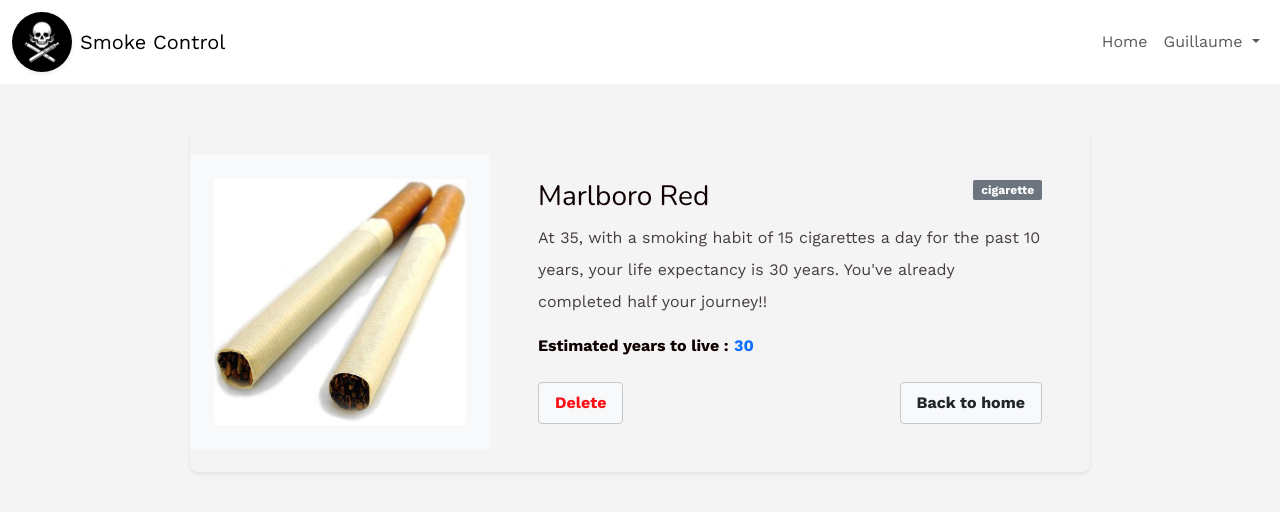
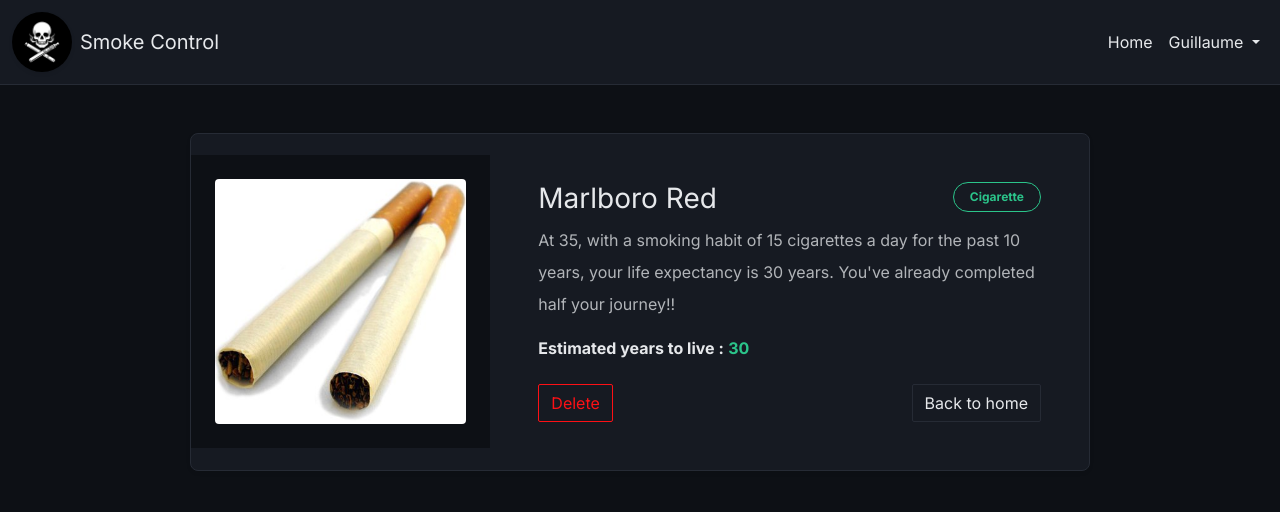
Before and after one commit to Raphaelsanchez59/smoke-control, a Rails app: page /smoker_profiles/1 in a window 1280 px wide. Shown: the top 512 px of the page. Run offline with Rails 7, Linux system fonts and the light colour scheme; a user stored in the database is signed in; data comes from the database, SQL or seed files in the repository; data that the repository does not hold is empty; style sheets or scripts are compiled from the project's sources; some libraries are stand-ins or nearby versions.

Commit message:
Thème sombre vert émeraude, police Inter, bulles de chat, harmonisation des pages

```diff
--- /dev/null
+++ b/app/assets/stylesheets/components/_chat.scss
@@ -0,0 +1,30 @@
+.chat-page {
+  max-width: 900px;
+}
+
+.bubble {
+  max-width: 75%;
+  padding: 10px 16px;
+  border-radius: 18px;
+  line-height: 1.5;
+
+  p:last-child {
+    margin-bottom: 0;
+  }
+}
+
+.bubble-user {
+  background: $emerald;
+  color: $dark-bg;
+  border-bottom-right-radius: 4px;
+}
+
+.bubble-bot {
+  background: $dark-card;
+  border: 1px solid $dark-border;
+  border-bottom-left-radius: 4px;
+
+  strong {
+    color: $emerald;
+  }
+}
--- a/app/assets/stylesheets/components/_index.scss
+++ b/app/assets/stylesheets/components/_index.scss
@@ -3,3 +3,5 @@
 @import "avatar";
 @import "form_legend_clear";
 @import "navbar";
+@import "chat";
+@import "theme";
--- a/app/assets/stylesheets/components/_navbar.scss
+++ b/app/assets/stylesheets/components/_navbar.scss
@@ -1,6 +1,7 @@
 .navbar-lewagon {
   justify-content: space-between;
-  background: white;
+  background: $dark-card;
+  border-bottom: 1px solid $dark-border;
 }
 
 .navbar-lewagon .navbar-collapse {
@@ -10,3 +11,12 @@
 .navbar-lewagon .navbar-brand img {
   width: 40px;
 }
+
+.navbar-lewagon .navbar-brand,
+.navbar-lewagon .nav-link {
+  color: $dark-text;
+}
+
+.navbar-lewagon .nav-link:hover {
+  color: $emerald;
+}
--- /dev/null
+++ b/app/assets/stylesheets/components/_theme.scss
@@ -0,0 +1,16 @@
+// Barre de chargement Turbo (en haut de la page)
+.turbo-progress-bar {
+  background-color: $emerald;
+}
+
+// Messages flash (Welcome!, Signed in…)
+.alert {
+  background: $dark-card;
+  color: $dark-text;
+  border: 1px solid $dark-border;
+  border-left: 4px solid $emerald;
+}
+
+.alert .btn-close {
+  filter: invert(1);
+}
--- a/app/assets/stylesheets/config/_bootstrap_variables.scss
+++ b/app/assets/stylesheets/config/_bootstrap_variables.scss
@@ -7,12 +7,12 @@
 // General style
 $font-family-sans-serif: $body-font;
 $headings-font-family:   $headers-font;
-$body-bg:                $light-gray;
+$body-bg:                $dark-bg;
 $font-size-base:         1rem;
 
 // Colors
-$body-color: $gray;
-$primary:    $blue;
+$body-color: $dark-text;
+$primary:    $emerald;
 $success:    $green;
 $info:       $yellow;
 $danger:     $red;
@@ -26,3 +26,12 @@ $border-radius-xl:            .5rem;
 $border-radius-xxl:           1rem;
 
 // Override other variables below!
+
+$border-color:           $dark-border;
+$card-bg:                $dark-card;
+$input-bg:               $dark-card;
+$input-color:            $dark-text;
+$input-border-color:     $dark-border;
+$input-placeholder-color: $dark-muted;
+$text-muted:             $dark-muted;
+$light: $dark-card;
--- a/app/assets/stylesheets/config/_colors.scss
+++ b/app/assets/stylesheets/config/_colors.scss
@@ -8,3 +8,10 @@ $orange: #E67E22;
 $green: #1EDD88;
 $gray: #0E0000;
 $light-gray: #F4F4F4;
+// Thème sombre
+$dark-bg: #0D1015;
+$dark-card: #161A22;
+$dark-border: #262B35;
+$dark-text: #E6E8EB;
+$dark-muted: #9AA1AD;
+$emerald: #2BC48A;
--- a/app/assets/stylesheets/config/_fonts.scss
+++ b/app/assets/stylesheets/config/_fonts.scss
@@ -1,9 +1,10 @@
 // Import Google fonts
-@import url('https://fonts.googleapis.com/css?family=Nunito:400,700|Work+Sans:400,700&display=swap');
+@import url('https://fonts.googleapis.com/css2?family=Inter:wght@400;600;700&family=JetBrains+Mono:wght@500;700&display=swap');
 
 // Define fonts for body and headers
-$body-font: "Work Sans", "Helvetica", "sans-serif";
-$headers-font: "Nunito", "Helvetica", "sans-serif";
+$body-font: "Inter", "Helvetica", "sans-serif";
+$headers-font: "Inter", "Helvetica", "sans-serif";
+$mono-font: "JetBrains Mono", "Courier New", monospace;
 
 // To use a font file (.woff) uncomment following lines
 // @font-face {
--- a/app/views/chats/_home_question.html.erb
+++ b/app/views/chats/_home_question.html.erb
@@ -4,5 +4,5 @@
     <%= form.text_area :content, class: "form-control", rows: 3, required: true,
           placeholder: "Your answer…" %>
   </div>
-  <%= form.submit "Create my profile", class: "btn btn-light border border-secondary-subtle text-dark fw-semibold px-4 py-3 rounded-3 fs-5" %>
+    <%= form.submit "Create my profile", class: "btn btn-primary fw-semibold px-4 py-3 rounded-3 fs-5" %>
 <% end %>
--- a/app/views/chats/_typing_bubble.html.erb
+++ b/app/views/chats/_typing_bubble.html.erb
@@ -1,13 +1,13 @@
 <template data-typing-target="template">
-  <div class="d-flex justify-content-start mb-5">
-    <div class="px-3 pb-0 pt-3">
+  <div class="d-flex justify-content-start mb-3">
+    <div class="bubble bubble-bot">
       <% if chat.report_next? %>
         <div class="text-muted d-flex align-items-center gap-2">
           <span class="spinner-border spinner-border-sm" role="status"></span>
           Ok, I'm working on your profile…
         </div>
       <% else %>
-        <div class="d-flex gap-1" role="status">
+        <div class="d-flex gap-1 py-1" role="status">
           <span class="spinner-grow spinner-grow-sm text-secondary"></span>
           <span class="spinner-grow spinner-grow-sm text-secondary"></span>
           <span class="spinner-grow spinner-grow-sm text-secondary"></span>
--- a/app/views/chats/show.html.erb
+++ b/app/views/chats/show.html.erb
@@ -1,5 +1,5 @@
 <%# app/views/chats/show.html.erb %>
-<div class="container py-4" data-controller="typing" data-action="submit->typing#show">
+<div class="container py-4 chat-page" data-controller="typing" data-action="submit->typing#show">
   <div id="messages" data-controller="scroll-bottom" data-typing-target="messages">
     <%= render @messages %>
   </div>
--- a/app/views/messages/_message.html.erb
+++ b/app/views/messages/_message.html.erb
@@ -1,11 +1,11 @@
 <%# app/views/messages/_message.html.erb %>
 <% if message.role == "user" %>
   <div class="d-flex justify-content-end mb-3" id="<%= dom_id(message) %>">
-    <div class="px-3 py-2 bg-light rounded"><%= message.content %></div>
+    <div class="bubble bubble-user"><%= message.content %></div>
   </div>
 <% else %>
-  <div class="d-flex justify-content-start mb-5" id="<%= dom_id(message) %>">
-    <div class="px-3 pb-0 pt-3">
+  <div class="d-flex justify-content-start mb-3" id="<%= dom_id(message) %>">
+    <div class="bubble bubble-bot">
       <%= message.content.present? ? sanitize(Kramdown::Document.new(message.content, input: "GFM").to_html) : "..." %>
     </div>
   </div>
--- a/app/views/smoker_profiles/show.html.erb
+++ b/app/views/smoker_profiles/show.html.erb
@@ -1,8 +1,8 @@
 <div class="container py-5">
-  <div class="card shadow-sm border-0 rounded-4 overflow-hidden mx-auto" style="max-width: 900px;">
+  <div class="card shadow-sm border rounded-4 overflow-hidden mx-auto" style="max-width: 900px;">
     <div class="row g-0 align-items-center">
       <!-- Image à gauche -->
-      <div class="col-md-4 bg-light p-4 text-center">
+      <div class="col-md-4 bg-body p-4 text-center">
         <%= image_tag @smoker_profile.photo_asset,
                       alt: @smoker_profile.name,
                       class: "img-fluid rounded-3",
@@ -14,7 +14,9 @@
         <div class="d-flex justify-content-between align-items-start gap-2 mb-2">
           <h1 class="h3 mb-0"><%= @smoker_profile.name %></h1>
           <% if @smoker_profile.cigarette_type.present? %>
-            <span class="badge text-bg-secondary"><%= @smoker_profile.cigarette_type %></span>
+            <span class="badge rounded-pill border border-primary text-primary px-3 py-2">
+              <%= @smoker_profile.cigarette_type.humanize %>
+            </span>
           <% end %>
         </div>
 
@@ -32,34 +34,34 @@
         <div class="d-flex flex-wrap justify-content-between align-items-center gap-2">
           <div class="d-flex flex-wrap gap-2">
             <button type="button"
-        class="btn btn-light border border-secondary-subtle text-danger fw-semibold px-3 py-2 rounded-3"
+                    class="btn btn-outline-danger"
                     data-bs-toggle="modal"
                     data-bs-target="#deleteShowProfileModal">
               Delete
             </button>
-    <% if (last_chat = current_user.chats.order(:created_at).last) %>
-      <%= link_to "Chat", chat_path(last_chat), class: "btn btn-light border border-secondary-subtle text-dark fw-semibold px-3 py-2 rounded-3" %>
+            <% if @smoker_profile.chat %>
+              <%= link_to "Chat", chat_path(@smoker_profile.chat), class: "btn btn-primary" %>
             <% end %>
           </div>
 
-  <%= link_to "Back to home", root_path, class: "btn btn-light border border-secondary-subtle text-dark fw-semibold px-3 py-2 rounded-3" %>
+          <%= link_to "Back to home", root_path, class: "btn border text-body" %>
+        </div>
+      </div>
+    </div>
+  </div>
+
+  <div class="modal fade" id="deleteShowProfileModal" tabindex="-1" aria-hidden="true">
+    <div class="modal-dialog modal-dialog-centered">
+      <div class="modal-content border rounded-4 shadow p-3">
+        <p class="mb-3 fw-semibold">Delete this profile?</p>
+        <div class="d-flex justify-content-end gap-2">
+          <button type="button" class="btn border text-body" data-bs-dismiss="modal">Cancel</button>
+          <%= button_to "Delete",
+                        smoker_profile_path(@smoker_profile),
+                        method: :delete,
+                        class: "btn btn-danger" %>
         </div>
       </div>
     </div>
   </div>
 </div>
-  <div class="modal fade" id="deleteShowProfileModal" tabindex="-1" aria-hidden="true">
-  <div class="modal-dialog modal-dialog-centered">
-    <div class="modal-content border-0 rounded-4 shadow p-3">
-      <p class="mb-3 fw-semibold">Delete this profile?</p>
-      <div class="d-flex justify-content-end gap-2">
-        <button type="button" class="btn btn-light border border-secondary-subtle rounded-3" data-bs-dismiss="modal">Cancel</button>
-        <%= button_to "Delete",
-                      smoker_profile_path(@smoker_profile),
-                      method: :delete,
-                      class: "btn btn-light border border-danger-subtle text-danger fw-semibold rounded-3" %>
-      </div>
-    </div>
-  </div>
-</div>
-</div>
```
Also changed, not shown: app/views/smoker_profiles/_index.html.erb (+9 -9 lines). Lines whose indentation alone changed are shown as unchanged.
